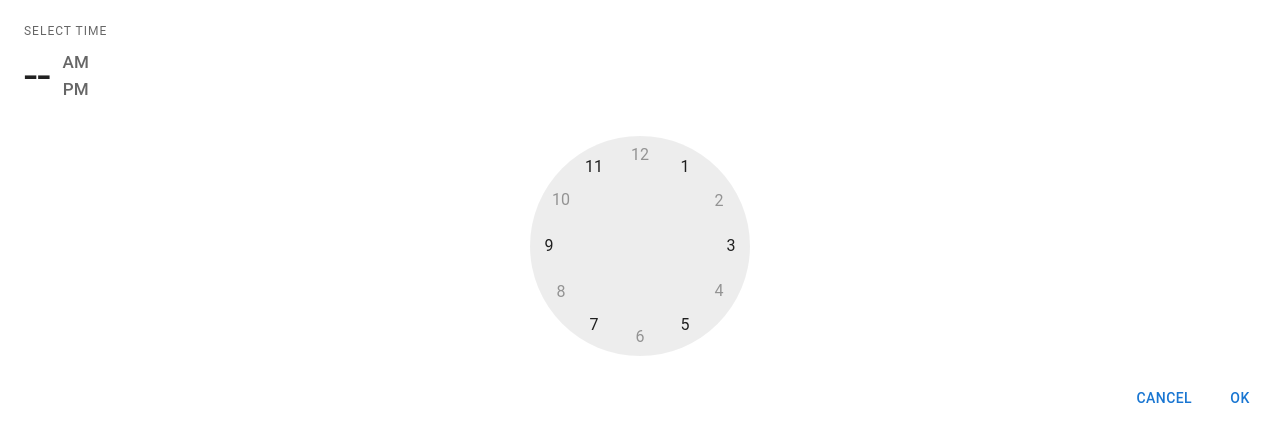
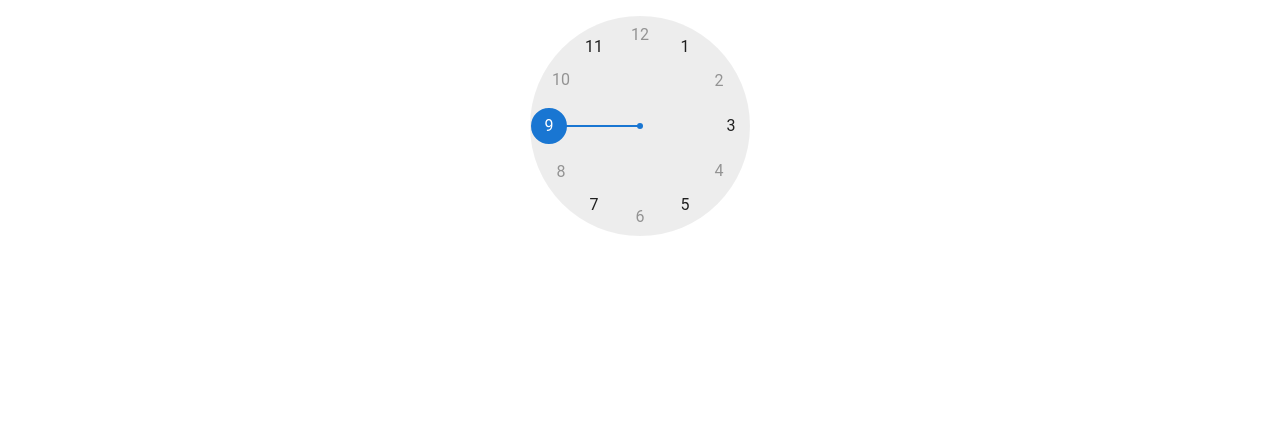
Before and after one commit to francojreyes/hsr-compass, a React (Create React App) app: page / in a window 1280 px wide. Shown: the top 442 px of the page. Built offline with nearby package versions, Linux system fonts and the light colour scheme.

Commit message:
Styled position picker

```diff
--- a/src/components/PositionPicker.tsx
+++ b/src/components/PositionPicker.tsx
@@ -3,11 +3,37 @@ import { LocalizationProvider, StaticTimePicker } from '@mui/x-date-pickers';
 import { AdapterDateFns } from '@mui/x-date-pickers/AdapterDateFns';
 
 const PositionPicker: React.FC = () => {
+  const [position, setPosition] = React.useState<number>(0);
+
+  const onChange = (value: Date | null) => {
+    if (value == null) return;
+
+    // Convert the hour to degrees
+    // 9 o'clock is 0 and increases clockwise
+    switch (value.getHours()) {
+      case 9:  setPosition(0); break;
+      case 11: setPosition(60); break;
+      case 1:  setPosition(120); break;
+      case 3:  setPosition(180); break;
+      case 5:  setPosition(240); break;
+      case 7:  setPosition(300); break;
+      default: throw new Error('Invalid hour');
+    }
+  }
+
+  console.log(position);
+
   return (
     <LocalizationProvider dateAdapter={AdapterDateFns}>
       <StaticTimePicker
         shouldDisableTime={value => (value as Date).getHours() % 2 === 0}
+        defaultValue={new Date(0, 0, 0, 9)}
         views={['hours']}
+        slotProps={{
+          actionBar: { style: { display: 'none' } },
+          toolbar: { hidden: true }
+        }}
+        onChange={onChange}
       />
     </LocalizationProvider>
   )
```
